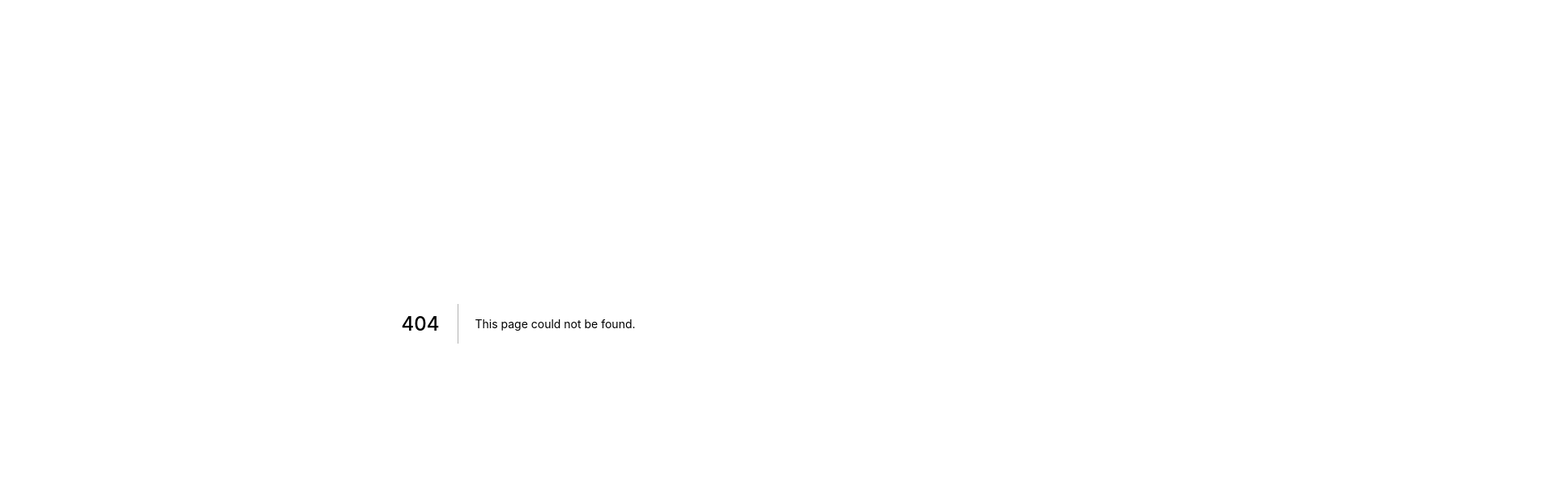
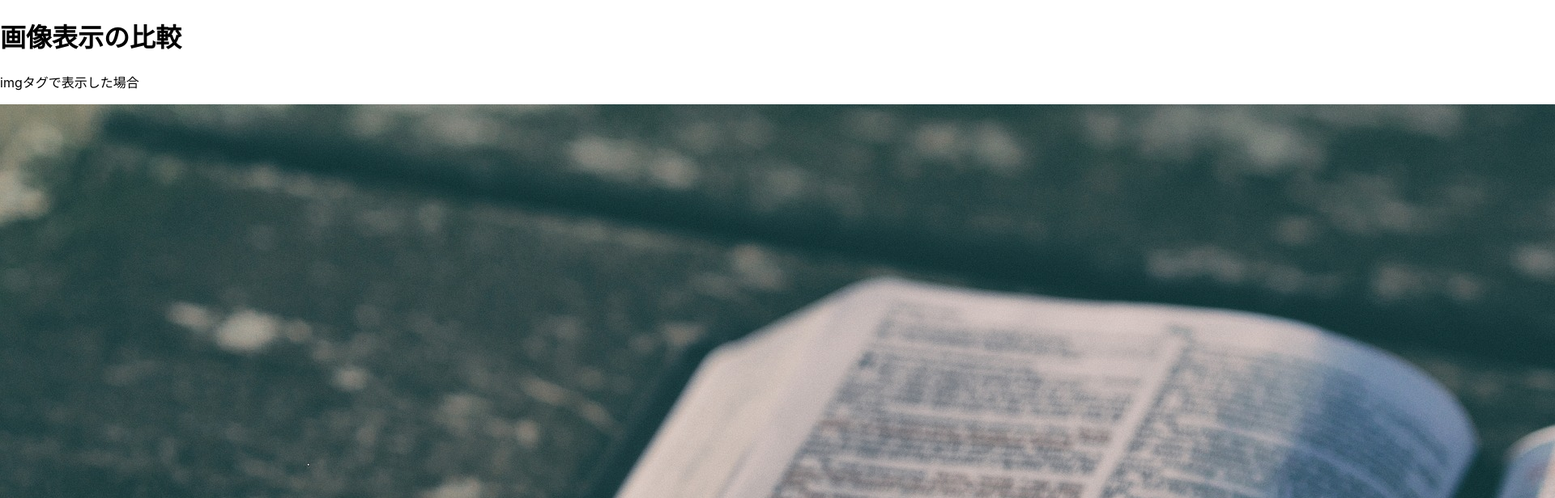
Before and after one commit to dekihi-app/TypeScriptReactNextJsStudy, a Next.js app in the folder src/next-sample/: page /image-sample in a window 1280 px wide. Before the commit this address had no page. Shown: the top 616 px of the page at 81% size, 1920 px wide, since content can reach past the window. Built offline with nearby package versions, Linux system fonts and the light colour scheme.

Commit message:
learned Image component

```diff
--- /dev/null
+++ b/src/next-sample/pages/image-sample.tsx
@@ -0,0 +1,23 @@
+import { NextPage } from "next";
+import Image from "next/image";
+
+// 画像ファイルをインポートする
+import BibleImage from "../public/images/bible.jpeg";
+
+const ImageSample: NextPage<void> = (props) => {
+  return (
+    <div>
+      <h1>画像表示の比較</h1>
+      <p>imgタグで表示した場合</p>
+      {/* 通常のimgタグを使用して画像表示 */}
+      <img src="/images/bible.jpeg" />
+      <p>Imageコンポーネントで表示した場合</p>
+      {/* Imageコンポーネントを使用して表示 */}
+      {/* パスを指定する代わりに、インポートした画像を指定 */}
+      <Image  alt="BibleImage" src={BibleImage} />
+      <p>Imageで表示した場合は、事前に描画エリアが確保されます</p>
+    </div>
+  );
+};
+
+export default ImageSample;
```
Also changed, not shown: src/next-sample/public/images/bible.jpeg (added).
